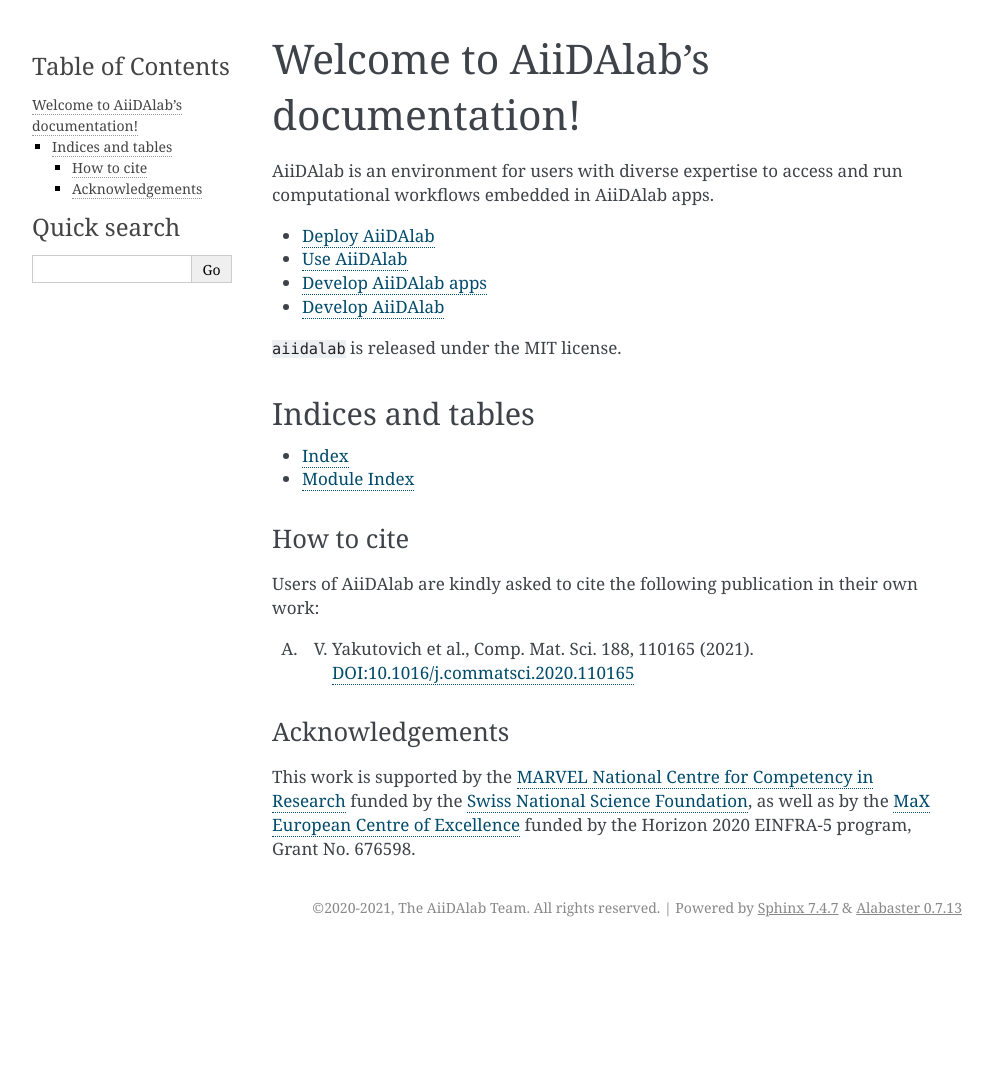
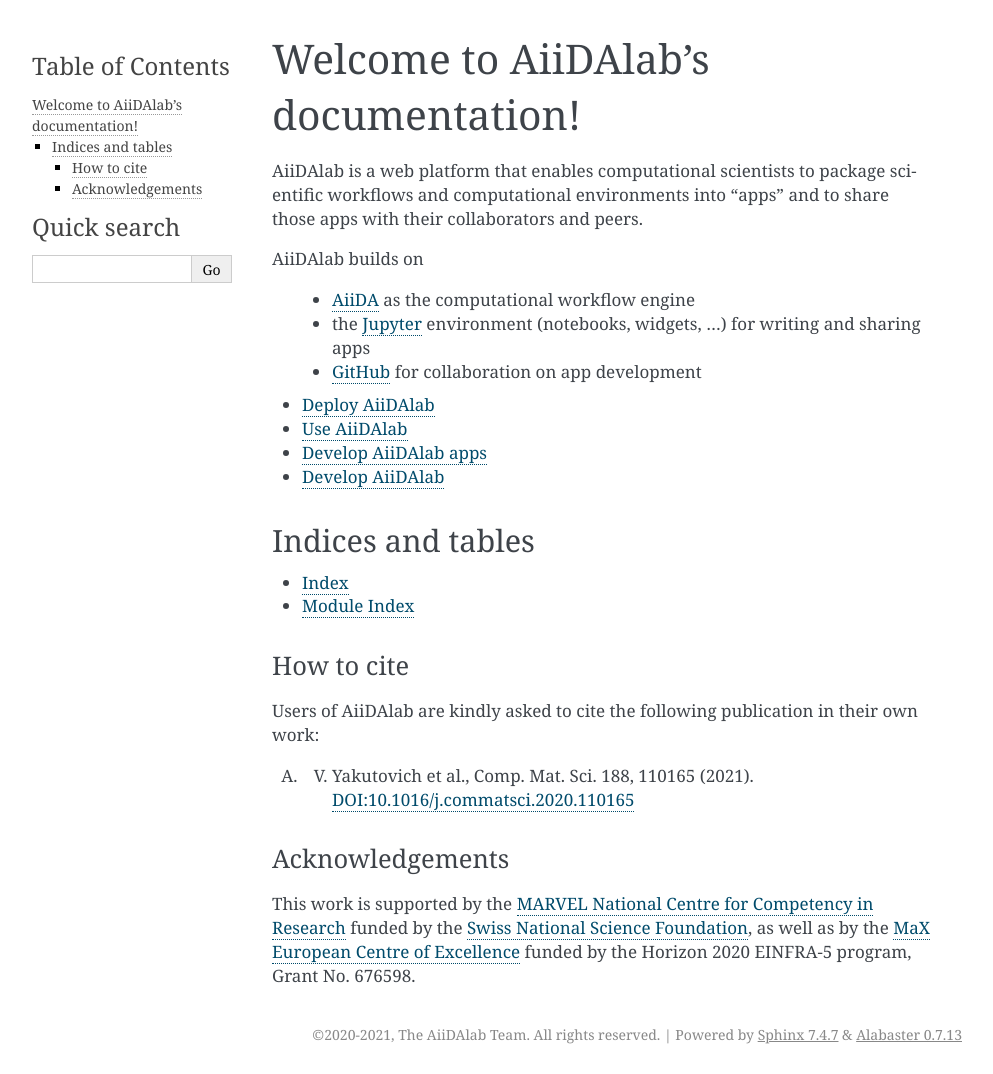
Before and after one commit to aiidalab/aiidalab, a Sphinx documentation site: the page built from docs/source/index.rst, in a window 1280 px wide. Shown: the whole page, without its empty margins (148-1141 px from the left). Built offline with Sphinx 7.4.7, drawn with Linux system fonts in a browser that asks for light colours; pages that are not in the unit, such as notebooks, are missing from menus; before the commit the page ends 947 px from its top, so only the background shows below that.

Commit message:
update one-liner
Update one-liner (slightly adapted from the paper to make the connection
to the apps).
Also, add a brief overview of technologies used.

```diff
--- a/docs/source/index.rst
+++ b/docs/source/index.rst
@@ -2,7 +2,14 @@
 Welcome to AiiDAlab's documentation!
 ####################################
 
-AiiDAlab is an environment for users with diverse expertise to access and run computational workflows embedded in AiiDAlab apps.
+AiiDAlab is a web platform that enables computational scientists to package scientific workflows and computational environments into "apps" and to share those apps with their collaborators and peers.
+
+AiiDAlab builds on
+
+   * `AiiDA <https://www.aiida.net/>`_ as the computational workflow engine
+   * the `Jupyter <https://jupyter.org/>`_ environment (notebooks, widgets, ...) for writing and sharing apps
+   * `GitHub <http://github.com/>`_ for collaboration on app development
+
 
 .. toctree::
    :maxdepth: 1
@@ -12,10 +19,6 @@ AiiDAlab is an environment for users with diverse expertise to access and run co
    Develop AiiDAlab apps <app_development/index.rst>
    Develop AiiDAlab <development/index.rst>
    API documentation <apidoc/aiidalab>
-
-
-``aiidalab`` is released under the MIT license.
-
 
 
 Indices and tables
```
